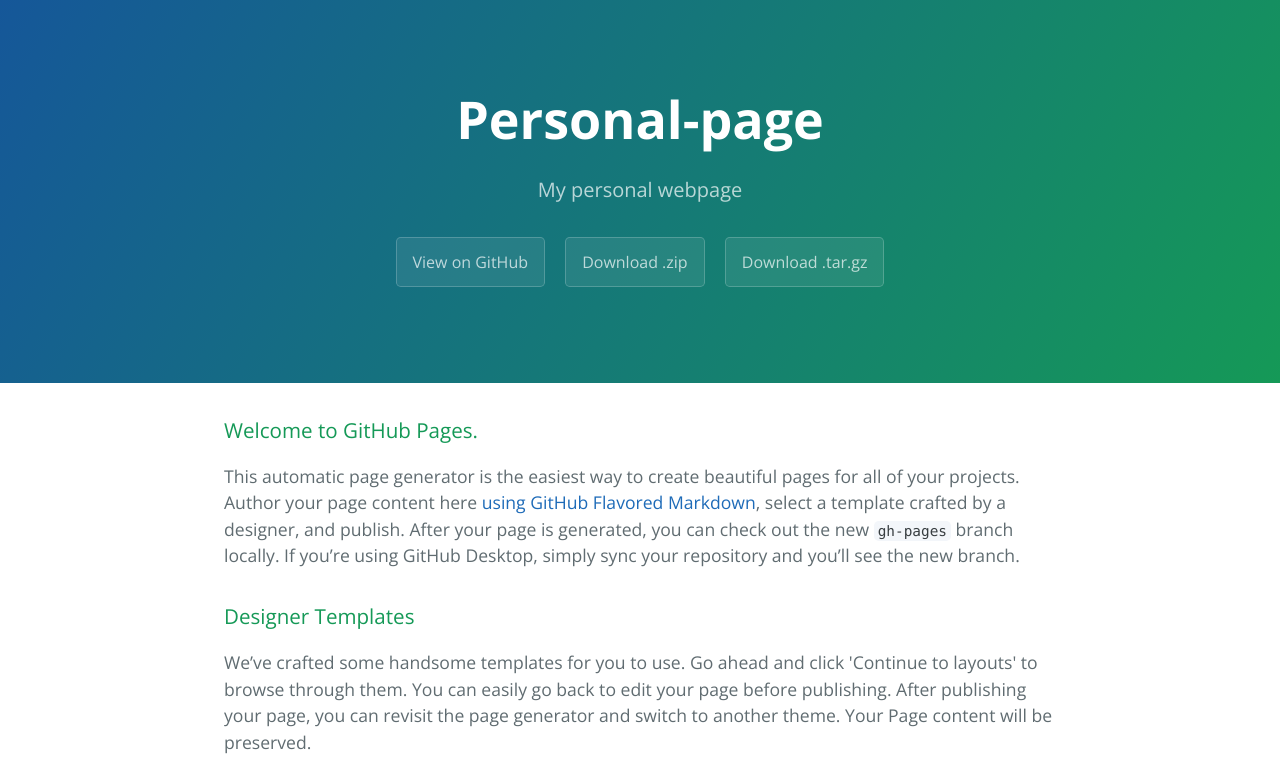
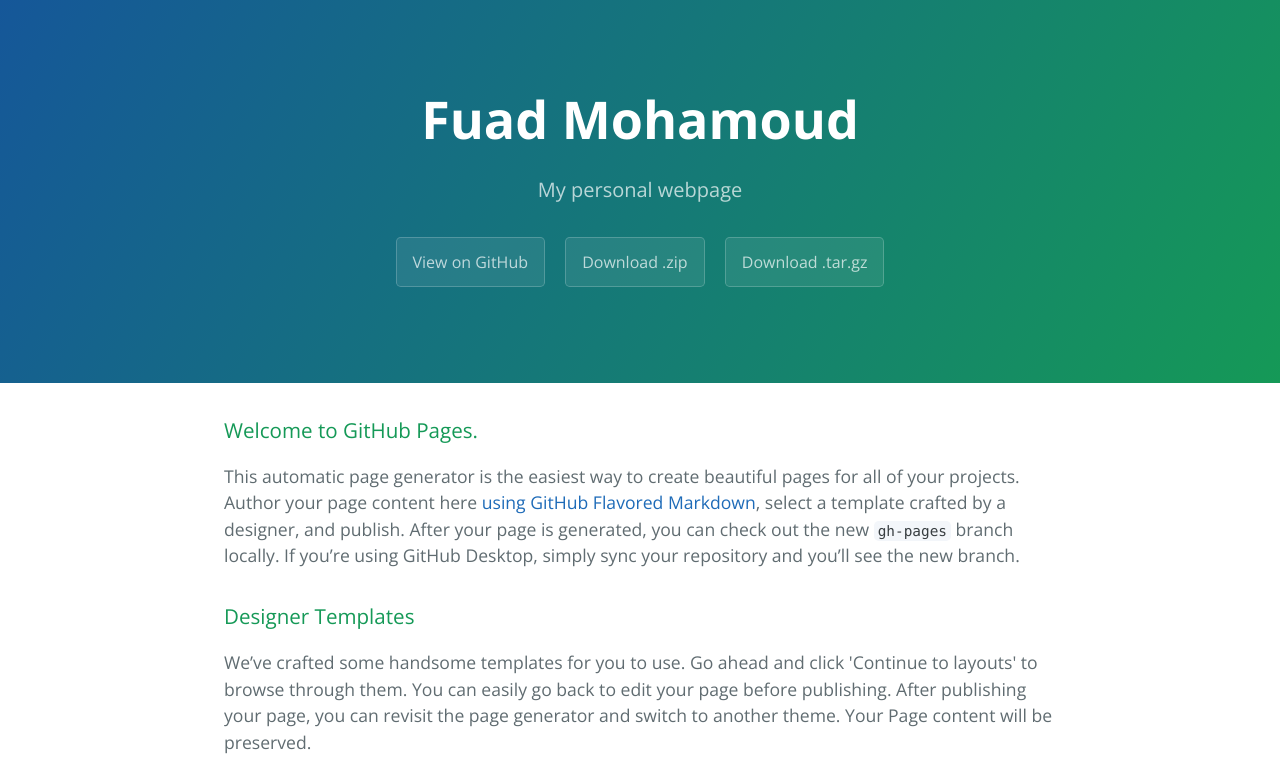
Before and after one commit to ProgrammingFuad/Personal-Page, a plain HTML site: page index.html in a window 1280 px wide. Shown: the top 784 px of the page. Drawn offline with nearby package versions, Linux system fonts and the light colour scheme.

Commit message:
Update index.html

```diff
--- a/index.html
+++ b/index.html
@@ -11,7 +11,7 @@
   </head>
   <body>
     <section class="page-header">
-      <h1 class="project-name">Personal-page</h1>
+      <h1 class="project-name">Fuad Mohamoud</h1>
       <h2 class="project-tagline">My personal webpage</h2>
       <a href="https://github.com/ProgrammingFuad/Personal-Page" class="btn">View on GitHub</a>
       <a href="https://github.com/ProgrammingFuad/Personal-Page/zipball/master" class="btn">Download .zip</a>
```
